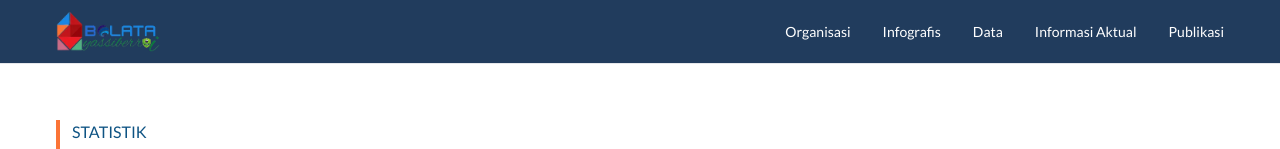
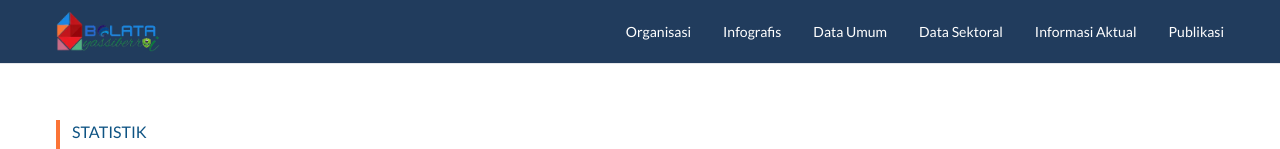
Before and after one commit to Tim-KP-SatuData-Barru/SatuData-Barru, a Next.js app: page / in a window 1280 px wide. Shown: the top 149 px of the page. Built offline with nearby package versions, Linux system fonts and the light colour scheme.

Commit message:
feat: added Data Sektoral to navbar

```diff
--- a/app/components/navbar/Navbar.tsx
+++ b/app/components/navbar/Navbar.tsx
@@ -10,9 +10,10 @@ function Navbar() {
   const navItems = [
     { id: 1, title: "Organisasi", href: "/organisasi" },
     { id: 2, title: "Infografis", href: "/infografis" },
-    { id: 3, title: "Data", href: "/data" },
-    { id: 4, title: "Informasi Aktual", href: "/informasi-aktual-list/1" },
-    { id: 5, title: "Publikasi", href: "/publikasi" },
+    { id: 3, title: "Data Umum", href: "/data-umum" },
+    { id: 4, title: "Data Sektoral", href: "/data-sektoral" },
+    { id: 5, title: "Informasi Aktual", href: "/informasi-aktual-list/1" },
+    { id: 6, title: "Publikasi", href: "/publikasi" },
   ];
 
   return (
```
